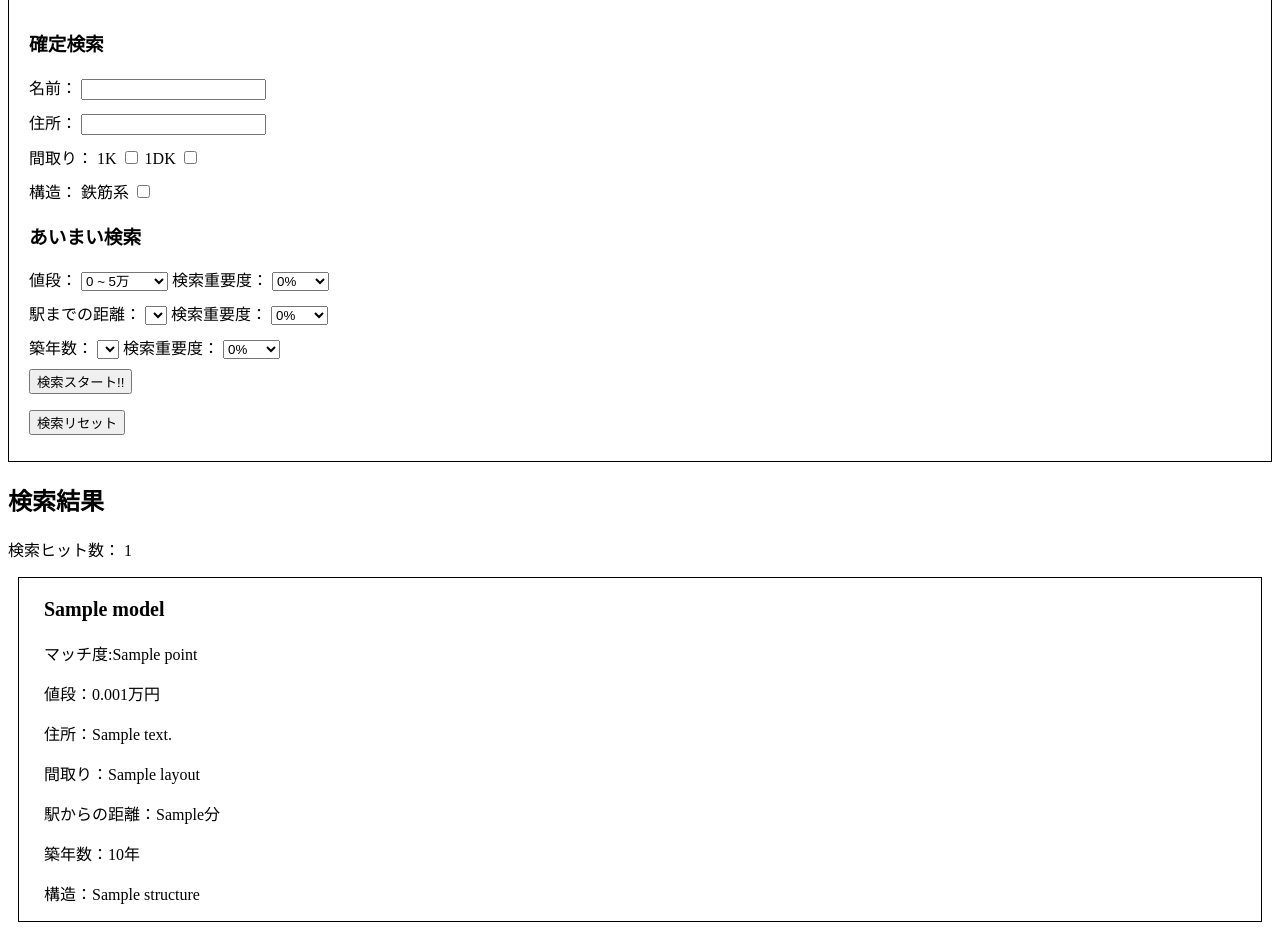
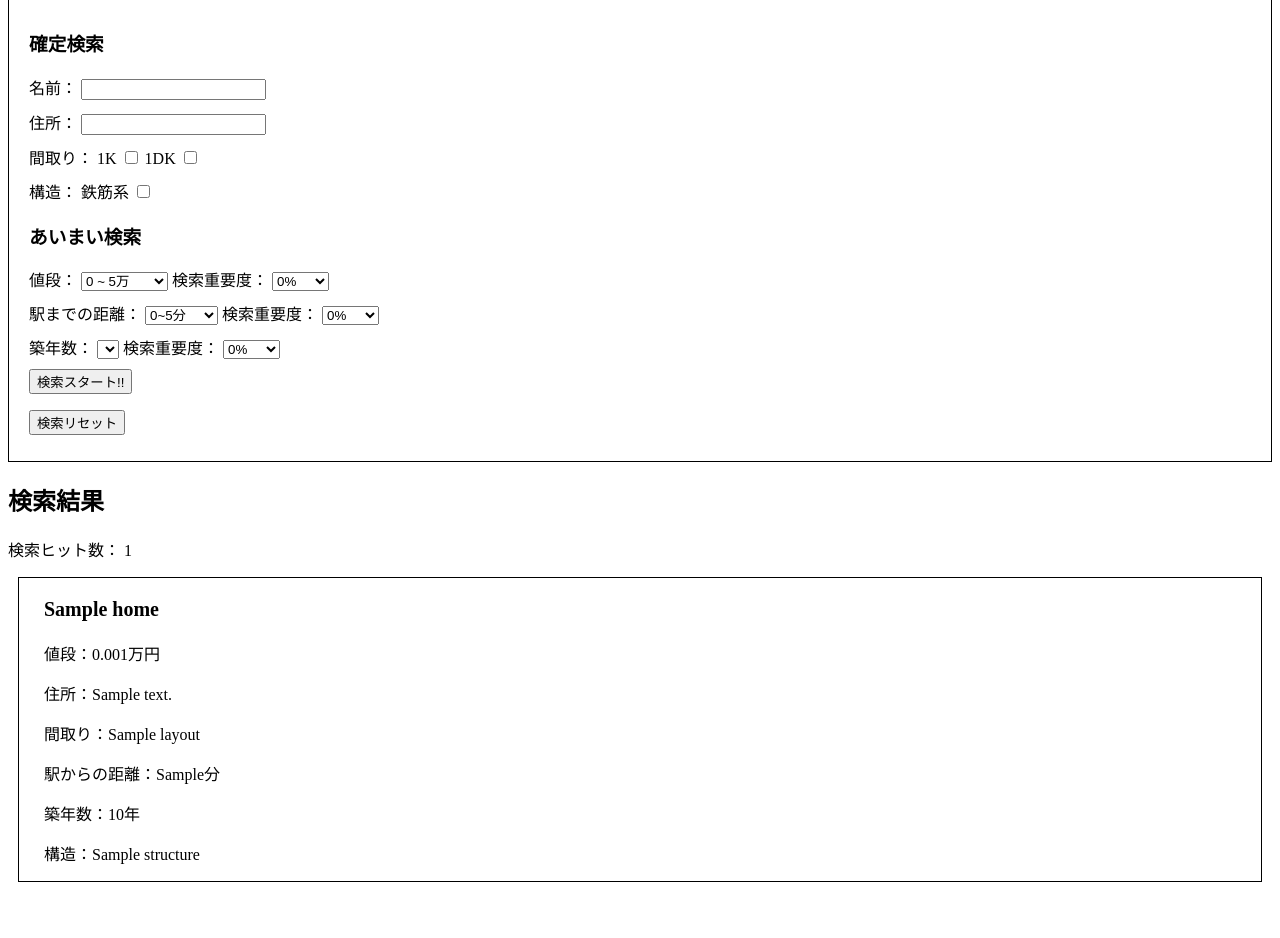
Before and after one commit to jo-315/search_demo, a Flask app: template src/templates/index.html in a window 1280 px wide. Shown: the part 76-1014 px from the top of the page. After the commit the page ends 958 px from the top, so only its background shows below. Run offline with Flask 2, Linux system fonts and the light colour scheme; the template is opened without the code that fills it: most values are stand-ins (such as "Sample title", 1, 10 or a date in 2020); lists and menus that the app fills with data are empty.

Commit message:
簡単なあいまい検索のアリゴリズム

```diff
--- a/src/main.py
+++ b/src/main.py
@@ -2,13 +2,18 @@ from flask import render_template, request
 from sqlalchemy import and_, or_
 from src import app
 from src.models import Home
+
+# あいまい検索用のconst
+ambiguous_items = ["price", "station_distance", "age"]
+price_class = [0, 50000, 60000, 70000, 80000, 90000, 100000, 999999999]
+# TODO station_distance_class = [0, 50000, 60000, 70000, 80000, 90000, 100000, 999999999]
 
 
 @app.route('/', methods=['GET'])
 def index():
     homes = Home.query.all()
     result_num = len(homes)
-    return render_template("index.html", homes=homes, result_num=result_num)
+    return render_template("index.html", homes=homes, result_num=result_num, search_flag=False)
 
 
 # 検索実行method
@@ -32,14 +37,42 @@ def post():
     ).all()
     result_num = len(result_homes)
 
+    if result_num == 0:
+        return render_template("index.html", homes=[], result_num=result_num, search_flag=True)
+
     # あいまい検索
     # hashに変換
     homes = [{"model": home, "point": 0} for (home) in result_homes]
 
+    # 得点の計算
+    for ai in ambiguous_items:
+        for h in homes:
+            h["point"] += calc_weight(h["model"], ai)
+
     # 点数の高い順に上から表示できるようにする
     homes = sorted(homes, key=lambda x: x["point"], reverse=True)
 
-    return render_template("index.html", homes=homes, result_num=result_num)
+    return render_template("index.html", homes=homes, result_num=result_num, search_flag=True)
+
+
+# methodの切り出し
+def calc_weight(home, name):
+    key = request.form.get(name)
+    weight = request.form.get(name + '_weight')
+
+    point = 0
+
+    if not weight == "0":
+        # 検索条件との一致度を確認
+        if (getattr(home, name) > eval(eval("name + '_class[' + key + ']'"))
+            and
+                getattr(home, name) < eval(eval("name + '_class[' + str(int(key)+1) + ']'"))):
+            point += 1
+
+        # 重み付け処理
+        point = point * int(weight)/100
+
+    return point
 
 
 if __name__ == "__main__":
--- a/src/templates/ambiguous_search.html
+++ b/src/templates/ambiguous_search.html
@@ -10,15 +10,20 @@
     <option value="5">9万 ~ 10万</option>
     <option value="6">10万 ~ </option>
   </select>
-  {% with name = "price_weight" %}
+  {% with name = "price" %}
   {% include "search_weight.html" %}
   {% endwith %}
 </div>
 <div>
   <label for="station_distance">駅までの距離：</label>
   <select name="station_distance">
+    <option value="0">0~5分</option>
+    <option value="1">6~10分</option>
+    <option value="2">11~15分</option>
+    <option value="3">16~20分</option>
+    <option value="4">21~25分</option>
   </select>
-  {% with name = "station_distance_weight" %}
+  {% with name = "station_distance" %}
   {% include "search_weight.html" %}
   {% endwith %}
 </div>
@@ -26,7 +31,7 @@
   <label for="age">築年数：</label>
   <select name="age">
   </select>
-  {% with name = "age_weight" %}
+  {% with name = "age" %}
   {% include "search_weight.html" %}
   {% endwith %}
 </div>
--- a/src/templates/index.html
+++ b/src/templates/index.html
@@ -7,6 +7,10 @@
   <body>
     <h1>検索デモ</h1>
     {% include "search_condition.html" %}
-    {% include "result.html" %}
+    {% if search_flag %}
+      {% include "result.html" %}
+    {% else %}
+      {% include "show.html" %}
+    {% endif %}
   </body>
 </html>
--- a/src/templates/search_weight.html
+++ b/src/templates/search_weight.html
@@ -1,14 +1,14 @@
-<label for="name">検索重要度：</label>
-<select name={{name}}>
+<label for={{name+"_weight"}}>検索重要度：</label>
+<select name={{name+"_weight"}}>
   <option value="0">0%</option>
-  <option value="1">10%</option>
-  <option value="2">20%</option>
-  <option value="3">30%</option>
-  <option value="4">40%</option>
-  <option value="5">50%</option>
-  <option value="6">60%</option>
-  <option value="7">70%</option>
-  <option value="8">80%</option>
-  <option value="9">90%</option>
-  <option value="10">100%</option>
+  <option value="10">10%</option>
+  <option value="20">20%</option>
+  <option value="30">30%</option>
+  <option value="40">40%</option>
+  <option value="50">50%</option>
+  <option value="60">60%</option>
+  <option value="70">70%</option>
+  <option value="80">80%</option>
+  <option value="90">90%</option>
+  <option value="100">100%</option>
 </select>
--- /dev/null
+++ b/src/templates/show.html
@@ -0,0 +1,23 @@
+<div class="result_containar">
+  <h2>検索結果</h2>
+  <div>
+    検索ヒット数： {{result_num}}
+  </div>
+  <div class="results_list">
+    <ul>
+      {% for home in homes %}
+      <li class="box">
+        <p class="result_item_name">{{home.name}}</p>
+        <div>
+          <p>値段：{{home.price/10000}}万円</p>
+          <p>住所：{{home.address}}</p>
+          <p>間取り：{{home.layout}}</p>
+          <p>駅からの距離：{{home.station_distance}}分</p>
+          <p>築年数：{{home.age}}年</p>
+          <p>構造：{{home.structure}}</p>
+        </div>
+      </li>
+      {% endfor %}
+    </ul>
+  </div>
+</div>
```
